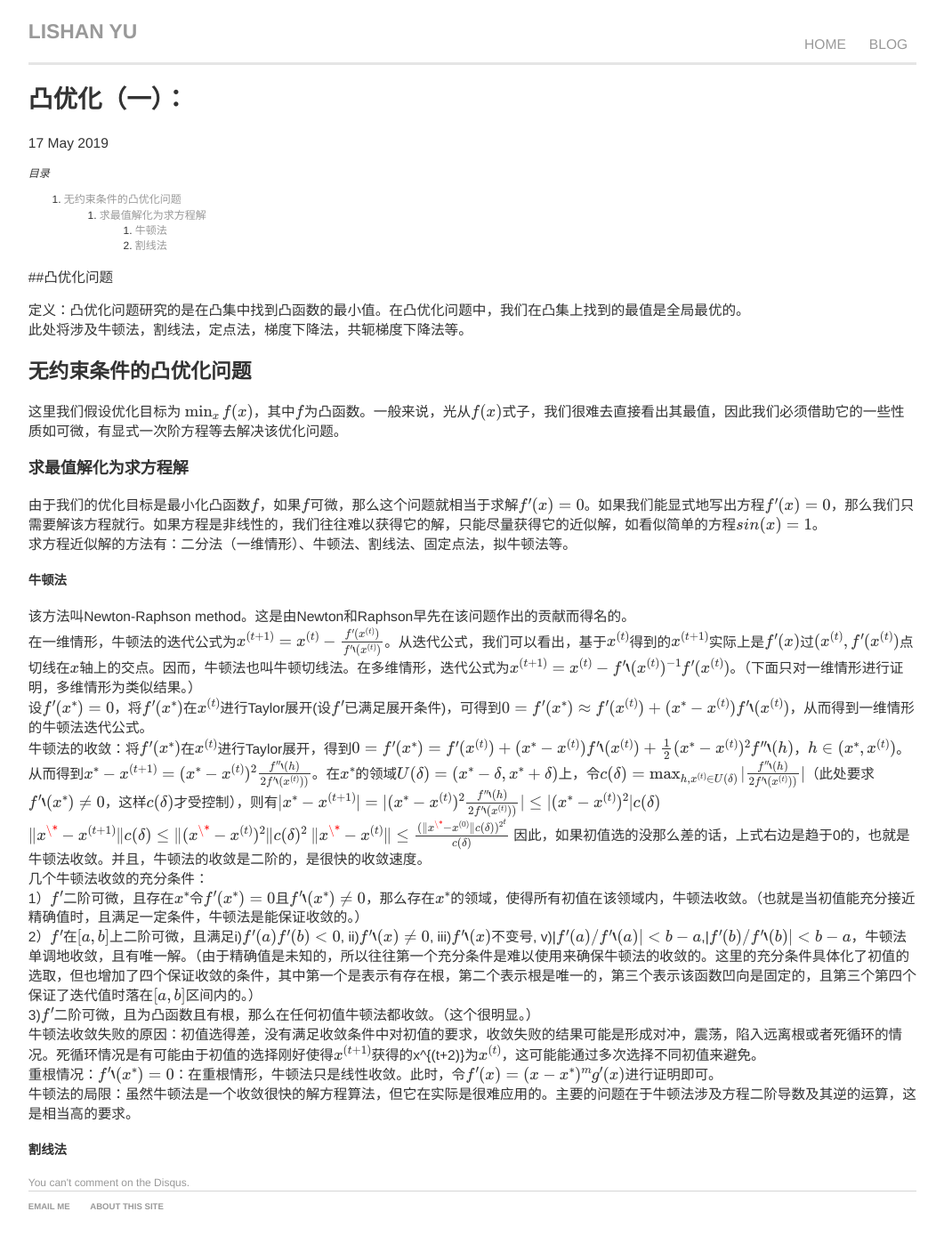
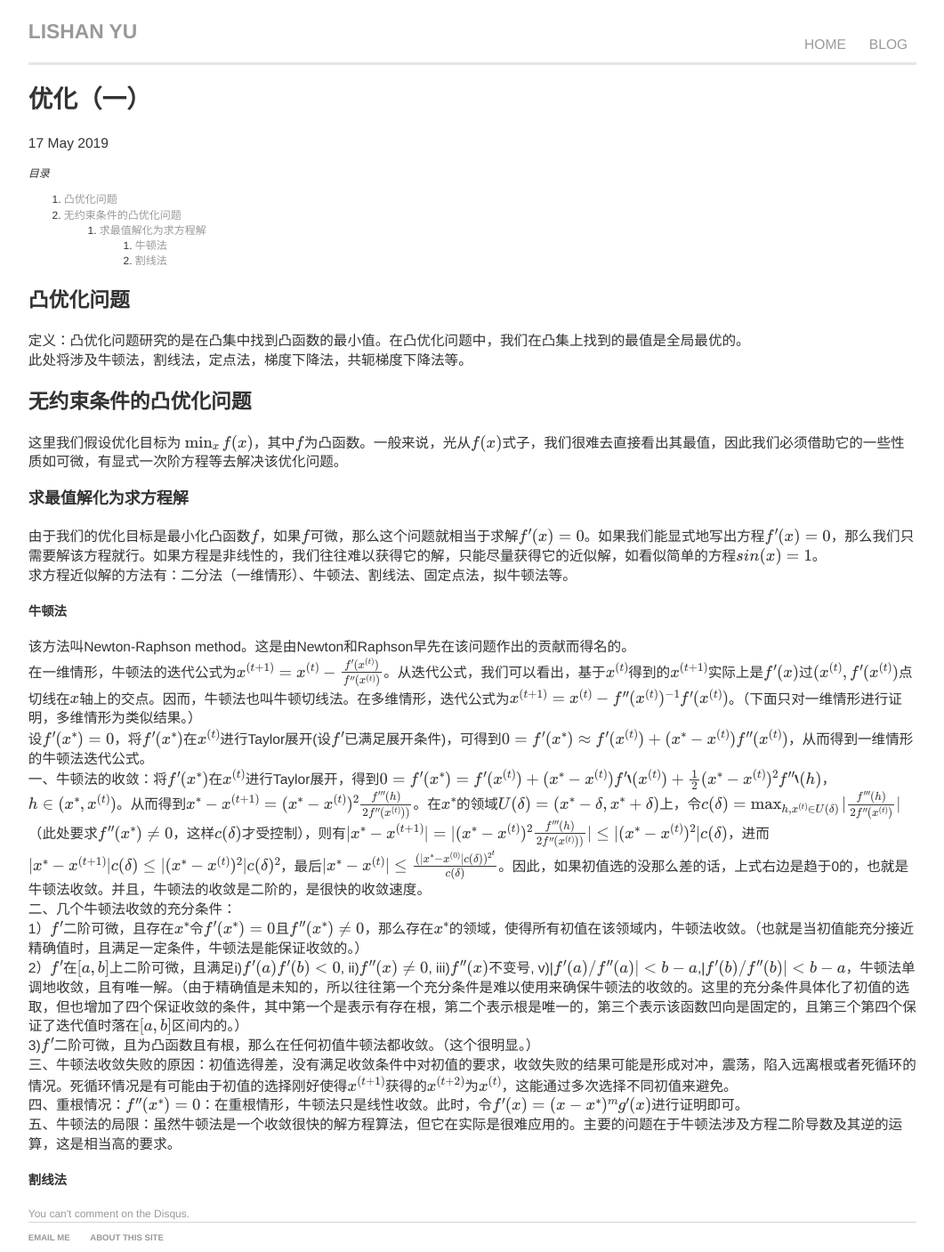
Before and after one commit to Lishany/Lishany.github.io, a Jekyll site: the page built from _posts/2019-05-17-convex_optimization.markdown, in a window 1280 px wide. Shown: the whole page at 89% size, without its empty margins (109-1170 px from the left). Built offline with Jekyll 4.4.1, drawn with Linux system fonts in a browser that asks for light colours; formulas are drawn with MathJax 3; comment, search, counter and statistics services are not loaded; before the commit the page ends 1372 px from its top, so only the background shows below that.

Commit message:
submit 5 17 revised some wrong 1

```diff
--- a/_posts/2019-04-04-entropy.markdown
+++ b/_posts/2019-04-04-entropy.markdown
@@ -37,7 +37,7 @@
 ### 交叉熵（交互熵）
 在信息论中，交叉熵表示的是编码方案不按真实的分布$p$走，而是按另一个优化分布$q$走。它定义为：
 $H(p,q) = - \sum_x p(x) \log(q(x))$。
-来源：在信息论中，Kraft–McMillan理论提供了一个可直接解码的编码方案（$q(x_i) = {\frac{1}{2}}^{l_i}}$ ），其预期的平均信息长度就是交叉熵。
+来源：在信息论中，Kraft–McMillan理论提供了一个可直接解码的编码方案（$q(x_i) = {\frac{1}{2}}^{l_i}$ ），其预期的平均信息长度就是交叉熵。
 交叉熵往往会在机器学习深度学习中作为损失函数。通过考虑逻辑回归，我们有：
 真实概率可以表达为:$p_{y=1} = y$,$p_{y=0} = 1-y$，预测的概率为$q_{y=1} = \hat{y} = sigmoid(wx) = 1/(1+e^{-w \cdot x})$,$q_{y=0} = 1 - \hat{y}$，可通过交叉熵来衡量它们的相异性，且通过该特殊公式，得到‘$q$等于该特殊的$p$’当且仅当‘交叉熵等于0’。$H(p,q)=-y\log \hat{y} -(1-y)\log (1-\hat{y})$。
 
--- a/_posts/2019-05-17-convex_optimization.markdown
+++ b/_posts/2019-05-17-convex_optimization.markdown
@@ -20,18 +20,15 @@
 
 #### 牛顿法
 该方法叫Newton-Raphson method。这是由Newton和Raphson早先在该问题作出的贡献而得名的。\\
-在一维情形，牛顿法的迭代公式为$x^{(t+1)}=x^{(t)}-\frac{f'(x^{(t)})}{f''(x^{(t)})}$。从迭代公式，我们可以看出，基于$x^{(t)}$得到的$x^{(t+1)}$实际上是$f'(x)$过$(x^{(t)},f'(x^{(t)})$点切线在$x$轴上的交点。因而，牛顿法也叫牛顿切线法。在多维情形，迭代公式为$x^{(t+1)}=x^{(t)}-f''(x^{(t)})^{-1}f'(x^{(t)})$。（下面只对一维情形进行证明，多维情形为类似结果。）\\
-设$f'(x^{\*})=0$，将$f'(x^{\*})$在$x^{(t)}$进行Taylor展开(设$f'$已满足展开条件)，可得到$0=f'(x^{\*}) \approx f'(x^{(t)})+(x^{\*}-x^{(t)})f''(x^{(t)})$，从而得到一维情形的牛顿法迭代公式。\\
-牛顿法的收敛：将$f'(x^{\*})$在$x^{(t)}$进行Taylor展开，得到$0=f'(x^{\*})=f'(x^{(t)})+(x^{\*}-x^{(t)})f''(x^{(t)})+\frac{1}{2}(x^{\*}-x^{(t)})^2f'''(h)$，$h \in (x^{\*}, x^{(t)})$。从而得到$x^{\*} - x^{(t+1)} = (x^{\*}-x^{(t)})^2 \frac{f'''(h)}{2f''(x^{(t)}))}$。在$x^{\*}$的领域$U(\delta)=(x^{\*}-\delta,x^{\*}+\delta)$上，令$c(\delta) = \max_{h,x^{(t)} \in U(\delta)} \|\frac{f'''(h)}{2f''(x^{(t)}))}\|$（此处要求$f''(x^\*)\neq 0$，这样$c(\delta)才受控制$），则有$\|x^{\*} - x^{(t+1)}\| = \|(x^{\*}-x^{(t)})^2 \frac{f'''(h)}{2f''(x^{(t)}))}\| \leq \|(x^{\*}-x^{(t)})^2\|c(\delta)$
-$$\|x^{\*} - x^{(t+1)}\|c(\delta) \leq \|(x^{\*}-x^{(t)})^2\|c(\delta)^2$$
-$$\|x^{\*} - x^{(t)}\| \leq \frac{(\|x^{\*} - x^{(0)}\|c(\delta))^{2^t}}{c(\delta)} $$
-因此，如果初值选的没那么差的话，上式右边是趋于0的，也就是牛顿法收敛。并且，牛顿法的收敛是二阶的，是很快的收敛速度。\\
-几个牛顿法收敛的充分条件：\\
-1）$f'$二阶可微，且存在$x^{\*}$令$f'(x^{\*})=0$且$f''(x^{\*})\neq 0$，那么存在$x^{\*}$的领域，使得所有初值在该领域内，牛顿法收敛。（也就是当初值能充分接近精确值时，且满足一定条件，牛顿法是能保证收敛的。）\\
-2）$f'$在$[a,b]$上二阶可微，且满足i)$f'(a)f'(b) < 0$, ii)$f''(x)\neq 0$, iii)$f''(x)不变号$, v)\|$f'(a)/f''(a)\|< b-a$,\|$f'(b)/f''(b)\|< b-a$，牛顿法单调地收敛，且有唯一解。（由于精确值是未知的，所以往往第一个充分条件是难以使用来确保牛顿法的收敛的。这里的充分条件具体化了初值的选取，但也增加了四个保证收敛的条件，其中第一个是表示有存在根，第二个表示根是唯一的，第三个表示该函数凹向是固定的，且第三个第四个保证了迭代值时落在$[a,b]$区间内的。）\\
+在一维情形，牛顿法的迭代公式为$x^{(t+1)}=x^{(t)}-\frac{f'(x^{(t)})}{f'' (x^{(t)})}$。从迭代公式，我们可以看出，基于$x^{(t)}$得到的$x^{(t+1)}$实际上是$f'(x)$过$(x^{(t)},f'(x^{(t)})$点切线在$x$轴上的交点。因而，牛顿法也叫牛顿切线法。在多维情形，迭代公式为$x^{(t+1)}=x^{(t)}-f'' (x^{(t)})^{-1}f'(x^{(t)})$。（下面只对一维情形进行证明，多维情形为类似结果。）\\
+设$f'(x^{\*})=0$，将$f'(x^{\*})$在$x^{(t)}$进行Taylor展开(设$f'$已满足展开条件)，可得到$0=f'(x^{\*}) \approx f'(x^{(t)})+(x^{\*}-x^{(t)})f'' (x^{(t)})$，从而得到一维情形的牛顿法迭代公式。\\
+一、牛顿法的收敛：将$f'(x^{\*})$在$x^{(t)}$进行Taylor展开，得到$0=f'(x^{\*})=f'(x^{(t)})+(x^{\*}-x^{(t)})f''(x^{(t)})+\frac{1}{2}(x^{\*}-x^{(t)})^2f'''(h)$，$h \in (x^{\*}, x^{(t)})$。从而得到$x^{\*} - x^{(t+1)} = (x^{\*}-x^{(t)})^2 \frac{f''' (h)}{2f'' (x^{(t)}))}$。在$x^{\*}$的领域$U(\delta)=(x^{\*}-\delta,x^{\*}+\delta)$上，令$c(\delta) = \max_{h,x^{(t)} \in U(\delta)} \|\frac{f''' (h)}{2f'' (x^{(t)})}\|$（此处要求$f'' (x^\*) \neq 0$，这样$c(\delta)$才受控制），则有$\|x^{\*} - x^{(t+1)}\| = \|(x^{\*}-x^{(t)})^2 \frac{f''' (h)}{2f'' (x^{(t)}))}\| \leq \|(x^{\*}-x^{(t)})^2\|c(\delta)$，进而$\|x^{\*} - x^{(t+1)}\|c(\delta) \leq \|(x^{\*}-x^{(t)})^2\|c(\delta)^2$，最后$\|x^{\*} - x^{(t)}\| \leq \frac{(\|x^{\*} - x^{(0)}\|c(\delta))^{2^t}}{c(\delta)}$。因此，如果初值选的没那么差的话，上式右边是趋于0的，也就是牛顿法收敛。并且，牛顿法的收敛是二阶的，是很快的收敛速度。\\
+二、几个牛顿法收敛的充分条件：\\
+1）$f'$二阶可微，且存在$x^{\*}$令$f'(x^{\*})=0$且$f'' (x^{\*})\neq 0$，那么存在$x^{\*}$的领域，使得所有初值在该领域内，牛顿法收敛。（也就是当初值能充分接近精确值时，且满足一定条件，牛顿法是能保证收敛的。）\\
+2）$f'$在$[a,b]$上二阶可微，且满足i)$f'(a)f'(b) < 0$, ii)$f'' (x)\neq 0$, iii)$f'' (x)$不变号, v)\|$f'(a)/f'' (a)\|< b-a$,\|$f'(b)/f'' (b)\|< b-a$，牛顿法单调地收敛，且有唯一解。（由于精确值是未知的，所以往往第一个充分条件是难以使用来确保牛顿法的收敛的。这里的充分条件具体化了初值的选取，但也增加了四个保证收敛的条件，其中第一个是表示有存在根，第二个表示根是唯一的，第三个表示该函数凹向是固定的，且第三个第四个保证了迭代值时落在$[a,b]$区间内的。）\\
 3)$f'$二阶可微，且为凸函数且有根，那么在任何初值牛顿法都收敛。（这个很明显。）\\
-牛顿法收敛失败的原因：初值选得差，没有满足收敛条件中对初值的要求，收敛失败的结果可能是形成对冲，震荡，陷入远离根或者死循环的情况。死循环情况是有可能由于初值的选择刚好使得$x^{(t+1)}获得的$x^{(t+2)}为$x^{(t)}$，这可能能通过多次选择不同初值来避免。\\
-重根情况：$f''(x^{\*})=0$：在重根情形，牛顿法只是线性收敛。此时，令$f'(x)=(x-x^{\*})^mg'(x)$进行证明即可。\\
-牛顿法的局限：虽然牛顿法是一个收敛很快的解方程算法，但它在实际是很难应用的。主要的问题在于牛顿法涉及方程二阶导数及其逆的运算，这是相当高的要求。
+三、牛顿法收敛失败的原因：初值选得差，没有满足收敛条件中对初值的要求，收敛失败的结果可能是形成对冲，震荡，陷入远离根或者死循环的情况。死循环情况是有可能由于初值的选择刚好使得$x^{(t+1)}$获得的$x^{(t+2)}$为$x^{(t)}$，这能通过多次选择不同初值来避免。\\
+四、重根情况：$f'' (x^{\*})=0$：在重根情形，牛顿法只是线性收敛。此时，令$f'(x)=(x-x^{\*})^mg'(x)$进行证明即可。\\
+五、牛顿法的局限：虽然牛顿法是一个收敛很快的解方程算法，但它在实际是很难应用的。主要的问题在于牛顿法涉及方程二阶导数及其逆的运算，这是相当高的要求。
 
 #### 割线法
```
Also changed, not shown: other parts of _posts/2019-04-04-entropy.markdown (+1 -1 lines), other parts of _posts/2019-05-17-convex_optimization.markdown (+2 -2 lines), _posts/2019-03-20-statistical-concepts-3.markdown (+9 -9 lines).
